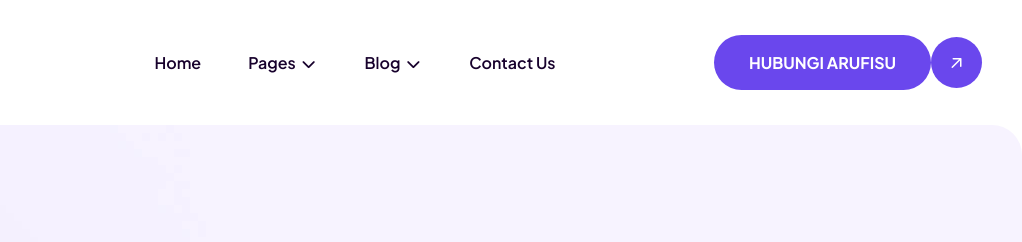
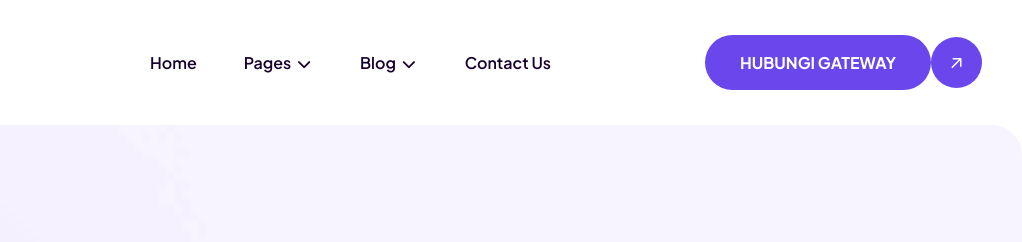
Before and after one commit to dafiraone/website, a plain HTML site: page halal_certify/index.html in a window 1280 px wide. Shown: the top 242 px of the page, 258-1280 px from the left. Drawn offline with Linux system fonts and the light colour scheme.

Commit message:
ubah lagi

```diff
--- a/halal_certify/index.html
+++ b/halal_certify/index.html
@@ -188,7 +188,7 @@
                         </div>
                         <div class="header-right d-flex justify-content-end align-items-center">
                             <div class="main-button">
-                                <a href="contact.html"> <span class="theme-btn"> Hubungi Arufisu </span><span class="arrow-btn"><i class="fa-regular fa-arrow-up-right"></i></span></a>
+                                <a href="contact.html"> <span class="theme-btn"> Hubungi Gateway </span><span class="arrow-btn"><i class="fa-regular fa-arrow-up-right"></i></span></a>
                             </div>
                             <div class="header__hamburger d-xl-none my-auto">
                                 <div class="sidebar__toggle">
```
